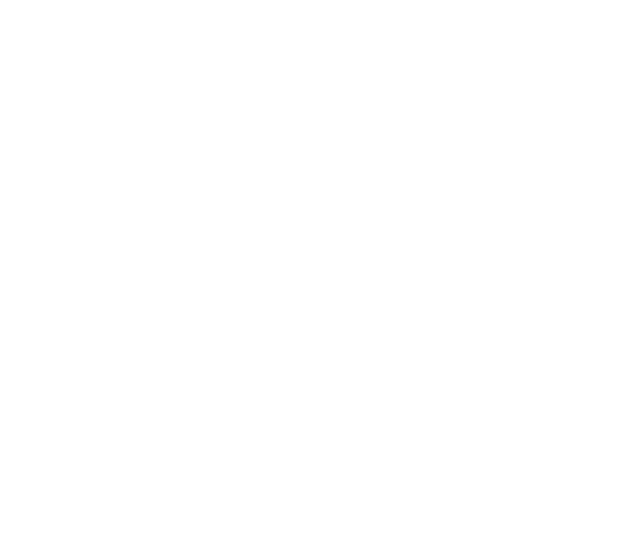
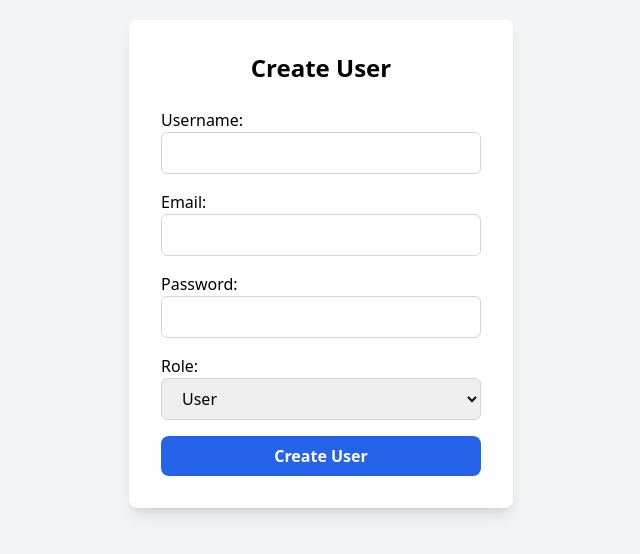
Before and after one commit to PrincyChauhan/sequelize-task-management, a React (Vite) app in the folder frontend/: page /create-user in a window 1280 px wide. Before the commit this address had no page. Shown: the part 136-690 px from the top of the page, without its empty margins (319-959 px from the left). Built offline with nearby package versions, Linux system fonts and the light colour scheme.

Commit message:
create users

```diff
--- a/frontend/src/App.jsx
+++ b/frontend/src/App.jsx
@@ -2,6 +2,7 @@
 import Signup from "./pages/signup";
 import Login from "./pages/Login";
 import Dashboard from "./pages/Dashboard";
+import CreateUser from "./pages/CreateUser";
 const App = () => {
   return (
     <Router>
@@ -9,6 +10,7 @@
         <Route path="/signup" element={<Signup />} />
         <Route path="/login" element={<Login />} />
         <Route path="/dashboard" element={<Dashboard />} />
+        <Route path="/create-user" element={<CreateUser />} />
       </Routes>
     </Router>
   );
--- a/frontend/src/components/Navbar.jsx
+++ b/frontend/src/components/Navbar.jsx
@@ -22,10 +22,10 @@
           </li>
           <li>
             <Link
-              to="/profile"
+              to="/create-user"
               className="inline-block w-full px-4 py-2  focus:border-blue-500 text-white"
             >
-              Profile
+              Create User
             </Link>
           </li>
           <li>
@@ -40,7 +40,7 @@
             <button
               onClick={() => {
                 localStorage.removeItem("token");
-                window.location.href = "/";
+                window.location.href = "/login";
               }}
               className="inline-block w-full px-4 py-2  focus:border-blue-500 text-white"
             >
--- /dev/null
+++ b/frontend/src/pages/CreateUser.jsx
@@ -0,0 +1,141 @@
+import { useState } from "react";
+import axios from "axios";
+import { useNavigate } from "react-router-dom";
+
+const CreateUser = () => {
+  const [formData, setFormData] = useState({
+    username: "",
+    email: "",
+    password: "",
+    role: "",
+  });
+
+  const [error, setError] = useState("");
+  const [success, setSuccess] = useState("");
+  const [loading, setLoading] = useState(false);
+
+  const navigate = useNavigate();
+
+  const handleChange = (e) => {
+    const { name, value } = e.target;
+    setFormData({ ...formData, [name]: value });
+  };
+
+  const handleSubmit = async (e) => {
+    e.preventDefault();
+    const token = localStorage.getItem("token");
+
+    console.log("Token-----------------:", token);
+    if (!token) {
+      setError("No token found");
+      return;
+    }
+    setLoading(true);
+    try {
+      const response = await axios.post(
+        "http://localhost:3000/auth/create-invite-user",
+        formData,
+        {
+          headers: {
+            Authorization: `Bearer ${token}`,
+          },
+        }
+      );
+      console.log("Response-----------------:", response);
+
+      setSuccess(response.data.message);
+      setError(""); // Clear error if the request is successful
+      setFormData({ username: "", email: "", password: "", role: "" }); // Clear form
+      setTimeout(() => {
+        navigate("/dashboard");
+      }, 100);
+    } catch (error) {
+      console.error("Error while creating user:", error);
+      setError("Failed to create user.");
+    } finally {
+      setLoading(false);
+    }
+  };
+
+  return (
+    <div className="flex justify-center items-center min-h-screen bg-gray-100">
+      <div className="bg-white p-8 rounded-lg shadow-lg w-full max-w-sm">
+        <h2 className="text-2xl font-semibold text-center mb-6">Create User</h2>
+        {error && <p className="error text-red-500">{error}</p>}
+        {success && <p className="success text-green-500">{success}</p>}
+
+        {loading ? (
+          <div className="flex justify-center items-center mb-4">
+            <div className="animate-spin border-4 border-t-4 border-blue-600 border-solid rounded-full w-8 h-8"></div>
+          </div>
+        ) : (
+          <form onSubmit={handleSubmit}>
+            <div className="mb-4">
+              <label htmlFor="username">Username:</label>
+              <input
+                type="text"
+                id="username"
+                name="username"
+                value={formData.username}
+                onChange={handleChange}
+                className="w-full px-4 py-2 border border-gray-300 rounded-md focus:ring-blue-500 focus:border-blue-500"
+                required
+              />
+            </div>
+
+            <div className="mb-4">
+              <label htmlFor="email">Email:</label>
+              <input
+                type="email"
+                id="email"
+                name="email"
+                value={formData.email}
+                onChange={handleChange}
+                className="w-full px-4 py-2 border border-gray-300 rounded-md focus:ring-blue-500 focus:border-blue-500"
+                required
+              />
+            </div>
+
+            <div className="mb-4">
+              <label htmlFor="password">Password:</label>
+              <input
+                type="password"
+                id="password"
+                name="password"
+                value={formData.password}
+                onChange={handleChange}
+                className="w-full px-4 py-2 border border-gray-300 rounded-md focus:ring-blue-500 focus:border-blue-500"
+                required
+              />
+            </div>
+
+            <div className="mb-4">
+              <label htmlFor="role">Role:</label>
+              <select
+                id="role"
+                name="role"
+                value={formData.role}
+                onClick={(e) =>
+                  setFormData({ ...formData, [e.target.name]: e.target.value })
+                }
+                className="w-full px-4 py-2 border border-gray-300 rounded-md focus:ring-blue-500 focus:border-blue-500"
+                required
+              >
+                <option value="user">User</option>
+              </select>
+            </div>
+
+            <button
+              type="submit"
+              className="w-full py-2 px-4 bg-blue-600 text-white font-semibold rounded-lg hover:bg-blue-700 focus:outline-none"
+            >
+              Create User
+            </button>
+          </form>
+        )}
+      </div>
+    </div>
+  );
+};
+
+export default CreateUser;
```
